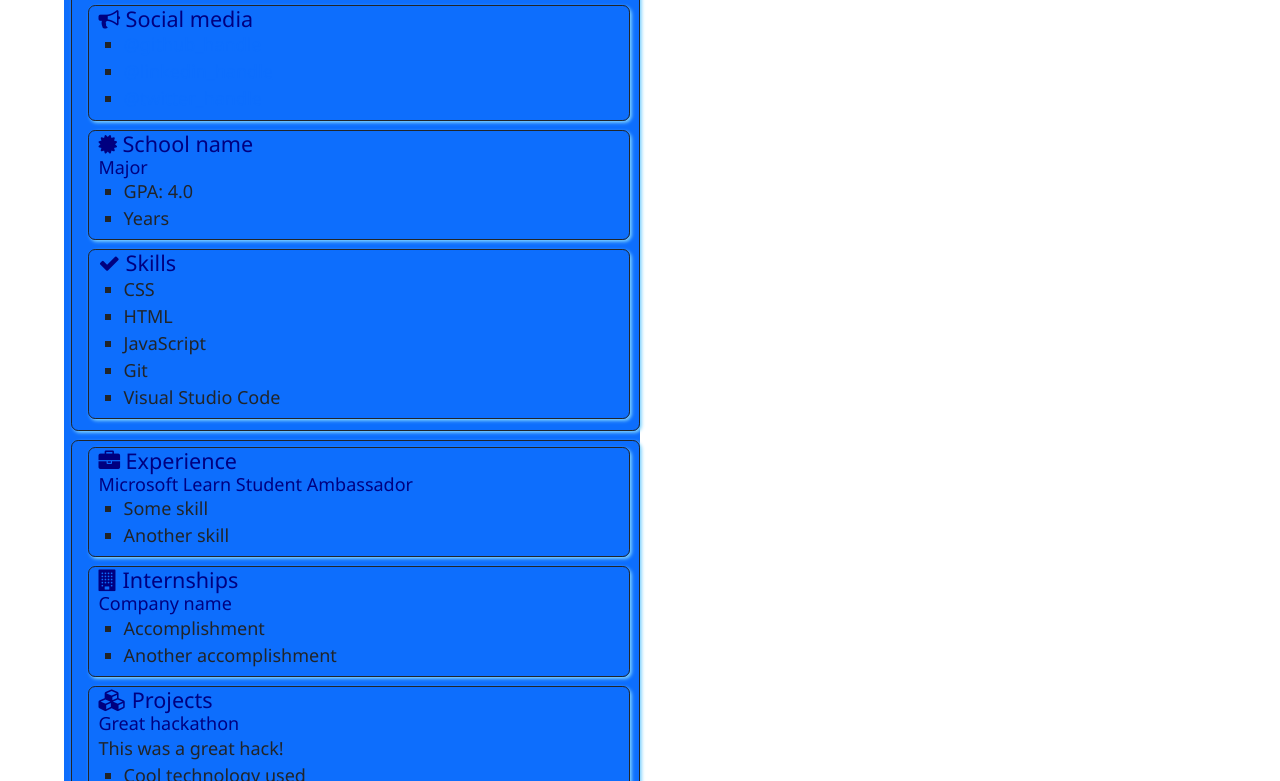
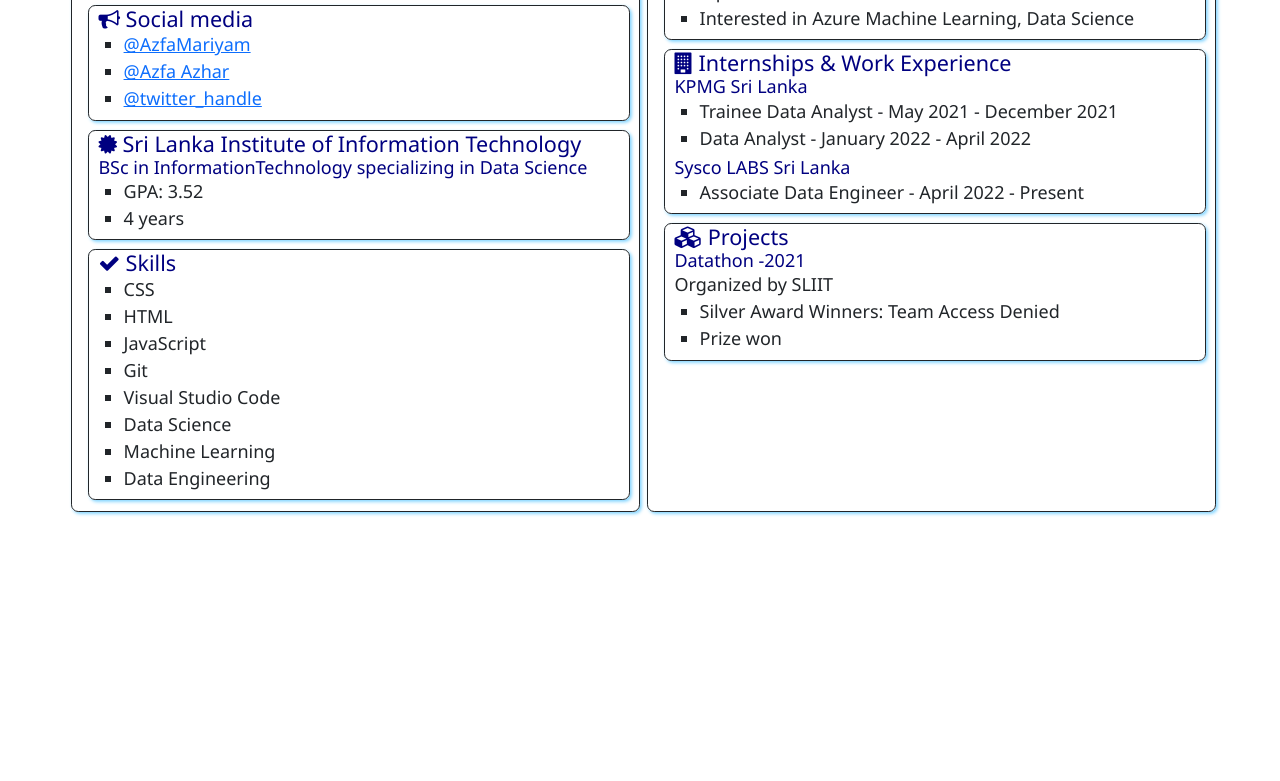
Before and after one commit to AzfaMariyam/SATechnicalOnboarding, a plain HTML site: page src/index.html in a window 1280 px wide. Shown: the part 95-876 px from the top of the page. After the commit the page ends 800 px from the top, so only its background shows below. Drawn offline with nearby package versions, Linux system fonts and the light colour scheme.

Commit message:
added details and new bg

```diff
--- a/src/index.html
+++ b/src/index.html
@@ -12,9 +12,9 @@
     <link rel="stylesheet" href="style.css">
     <link rel="stylesheet" href="https://cdnjs.cloudflare.com/ajax/libs/font-awesome/4.7.0/css/font-awesome.min.css">
 </head>
-<body>
+<body class=".bg-indigo .bg-lighten-xl">
     <main>
-        <div class="bg-primary bg-opacity-20">
+
         <article class="box">
             <h1>Azfa Azhar</h1>
             <div><a href="mailto:azfamariyam@gmail.com">azfamariyam@gmail.com</a></div>
@@ -25,8 +25,8 @@
                     Social media
                 </h2>
                 <ul>
-                    <li><a href="https://github.com/<handle>">@github_handle</a></li>
-                    <li><a href="https://linkedin.com/in/<handle>">@linkedin_handle</a></li>
+                    <li><a href="https://github.com/AzfaMariyam">@AzfaMariyam</a></li>
+                    <li><a href="https://www.linkedin.com/in/azfa-azhar-5459b8196/">@Azfa Azhar</a></li>
                     <li><a href="https://twitter.com/<handle>">@twitter_handle</a></li>
                 </ul>
             </section>
@@ -35,12 +35,12 @@
                 <div class="education">
                     <h2>
                         <i class="fa fa-certificate" aria-hidden="true"></i>
-                        School name
+                        Sri Lanka Institute of Information Technology
                     </h2>
-                    <h3>Major</h3>
+                    <h3>BSc in InformationTechnology specializing in Data Science</h3>
                     <ul>
-                        <li>GPA: 4.0</li>
-                        <li>Years</li>
+                        <li>GPA: 3.52</li>
+                        <li>4 years</li>
                     </ul>
                 </div>
             </section>
@@ -56,6 +56,9 @@
                     <li>JavaScript</li>
                     <li>Git</li>
                     <li>Visual Studio Code</li>
+                    <li>Data Science</li>
+                    <li>Machine Learning</li>
+                    <li>Data Engineering</li>
                 </ul>
             </section>
         </article>
@@ -67,20 +70,26 @@
                 </h2>
                 <h3>Microsoft Learn Student Ambassador</h3>
                 <ul>
-                    <li>Some skill</li>
-                    <li>Another skill</li>
+                    <li>Alpha Student Ambassador</li>
+                    <li>Interested in Azure Machine Learning, Data Science</li>
                 </ul>
             </section>
             <section class="box">
                 <h2>
                     <i class="fa fa-building" aria-hidden="true"></i>
-                    Internships
+                    Internships & Work Experience
                 </h2>
 
-                <h3>Company name</h3>
+                <h3>KPMG Sri Lanka</h3>
                 <ul>
-                    <li>Accomplishment</li>
-                    <li>Another accomplishment</li>
+                    <li>Trainee Data Analyst - May 2021 - December 2021 </li>
+                    <li>Data Analyst - January 2022 - April 2022</li>
+                </ul>
+
+                <h3>Sysco LABS Sri Lanka</h3>
+                <ul>
+                    <li>Associate Data Engineer - April 2022 - Present</li>
+
                 </ul>
             </section>
             <section class="box">
@@ -89,15 +98,15 @@
                     Projects
                 </h2>
 
-                <h3>Great hackathon</h3>
-                <div>This was a great hack!</div>
+                <h3>Datathon -2021</h3>
+                <div>Organized by SLIIT</div>
                 <ul>
-                    <li>Cool technology used</li>
+                    <li>Silver Award Winners: Team Access Denied</li>
                     <li>Prize won</li>
                 </ul>
             </section>
         </article>
-    </div>
+
     </main>
 </body>
 </html>
```
